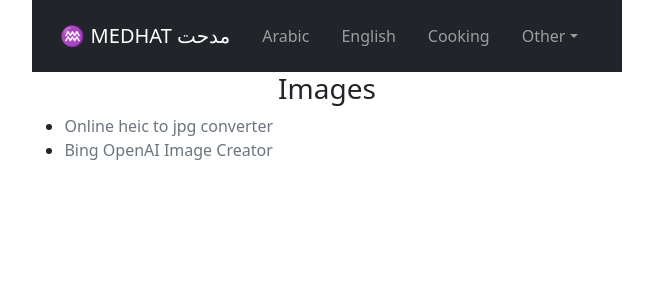
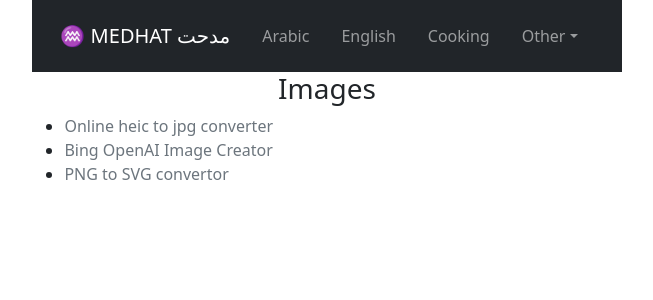
Before and after one commit to medhatelmasry/medhatelmasry.github.io, a React (Vite) app: page /images in a window 1280 px wide. Shown: the top 300 px of the page, without its empty margins (313-966 px from the left). Built offline with nearby package versions, Linux system fonts and the light colour scheme.

Commit message:
png to svg convertor

```diff
--- a/src/pages/Images.tsx
+++ b/src/pages/Images.tsx
@@ -15,6 +15,13 @@ const ImagesPage = () => {
               href="https://www.bing.com/images/create"
               >Bing OpenAI Image Creator</a>
           </li>
+
+          <li>
+            <a
+              className="text-decoration-none link-secondary"
+              href="https://www.adobe.com/express/feature/image/convert/png-to-svg"
+              >PNG to SVG convertor</a>
+          </li>
         </ul>
 
     </section>
```
